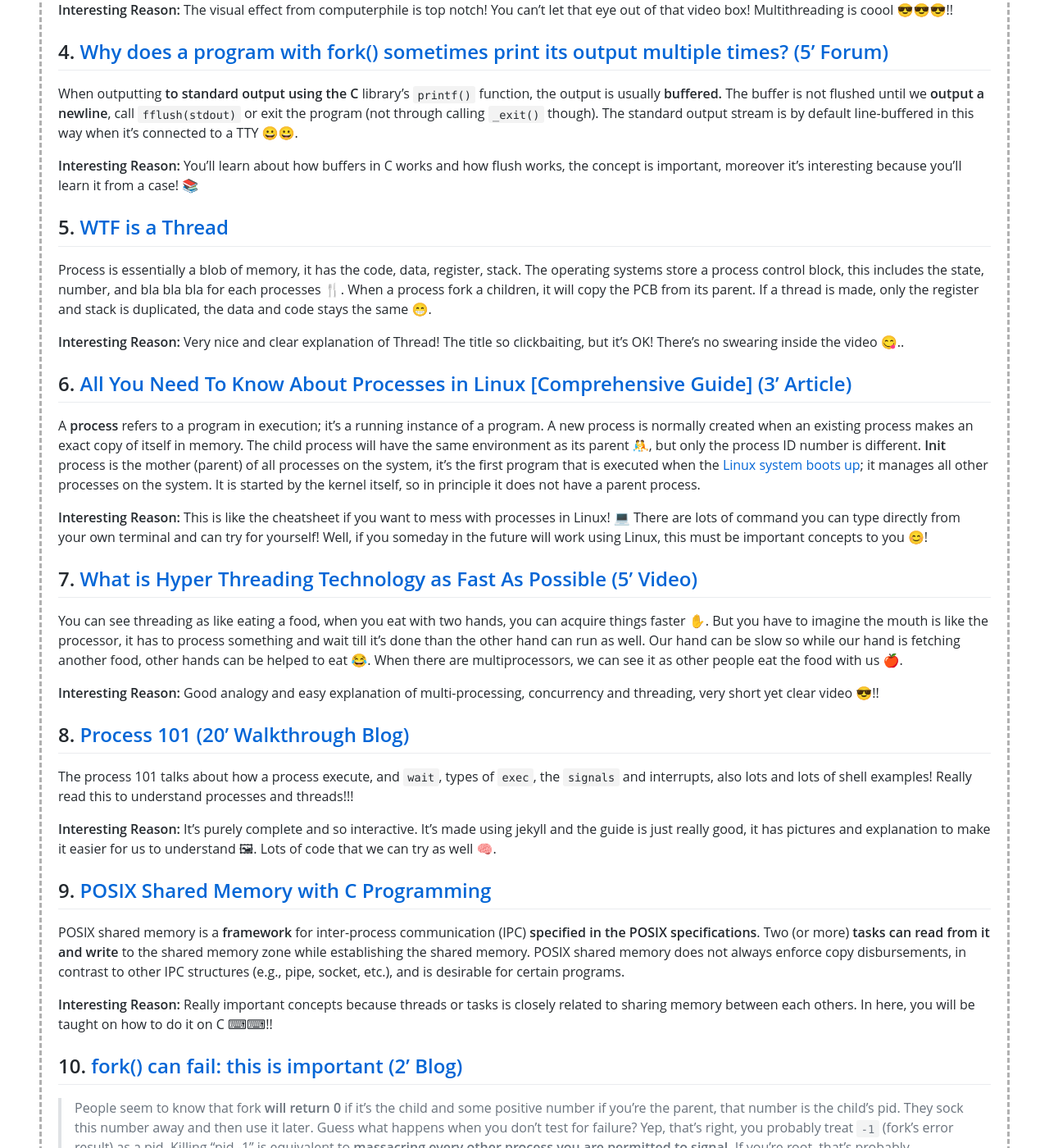
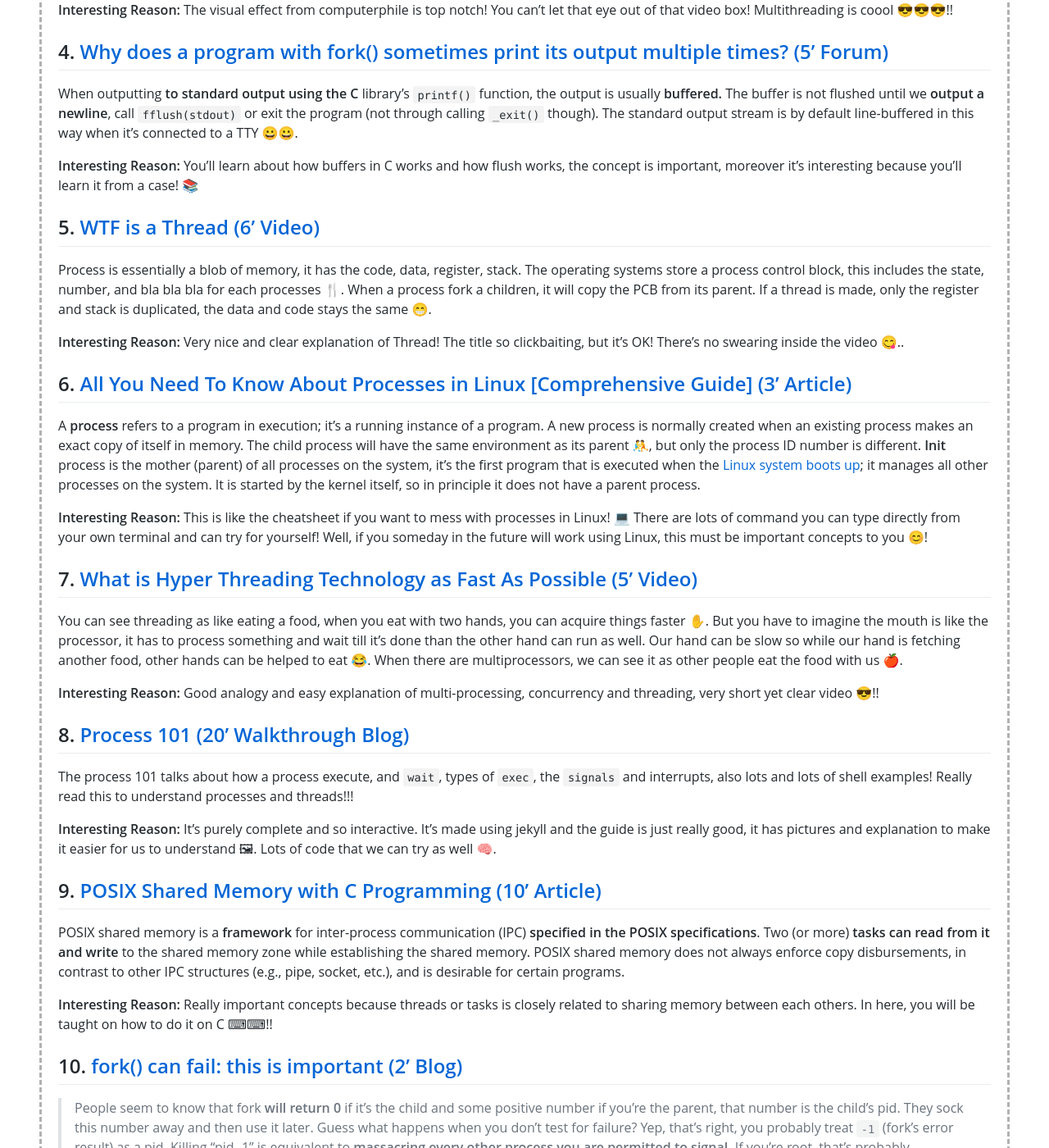
Before and after one commit to Bimabara/os211, a Jekyll site: the page built from w06.md, in a window 1280 px wide and 1400 px high, scrolled down 1200 px. Shown: the whole window at 82% size. Built offline with Jekyll 4.4.1, drawn with Linux system fonts in a browser that asks for light colours; our own code applies the rules of GitHub Pages for plain Markdown files.

Commit message:
[W06] Fix title

```diff
--- a/w06.md
+++ b/w06.md
@@ -35,7 +35,7 @@ When outputting **to standard output using the C** library's `printf()` function
 
 **Interesting Reason:** You'll learn about how buffers in C works and how flush works, the concept is important, moreover it's interesting because you'll learn it from a case! 📚
 
-## 5. [WTF is a Thread](https://www.youtube.com/watch?v=WYW_zRF-y-I)
+## 5. [WTF is a Thread (6' Video)](https://www.youtube.com/watch?v=WYW_zRF-y-I)
 
 Process is essentially a blob of memory, it has the code, data, register, stack. The operating systems store a process control block, this includes the state, number, and bla bla bla for each processes 🍴. When a process fork a children, it will copy the PCB from its parent. If a thread is made, only the register and stack is duplicated, the data and code stays the same 😁.
 
@@ -59,7 +59,7 @@ The process 101 talks about how a process execute, and `wait`, types of `exec`,
 
 **Interesting Reason:** It's purely complete and so interactive. It's made using jekyll and the guide is just really good, it has pictures and explanation to make it easier for us to understand 🖼. Lots of code that we can try as well 🧠.
 
-## 9. [POSIX Shared Memory with C Programming](https://linuxhint.com/posix-shared-memory-c-programming/)
+## 9. [POSIX Shared Memory with C Programming (10' Article)](https://linuxhint.com/posix-shared-memory-c-programming/)
 
 POSIX shared memory is a **framework** for inter-process communication (IPC) **specified in the POSIX specifications**. Two (or more) **tasks can read from it and write** to the shared memory zone while establishing the shared memory. POSIX shared memory does not always enforce copy disbursements, in contrast to other IPC structures (e.g., pipe, socket, etc.), and is desirable for certain programs.
 
```
